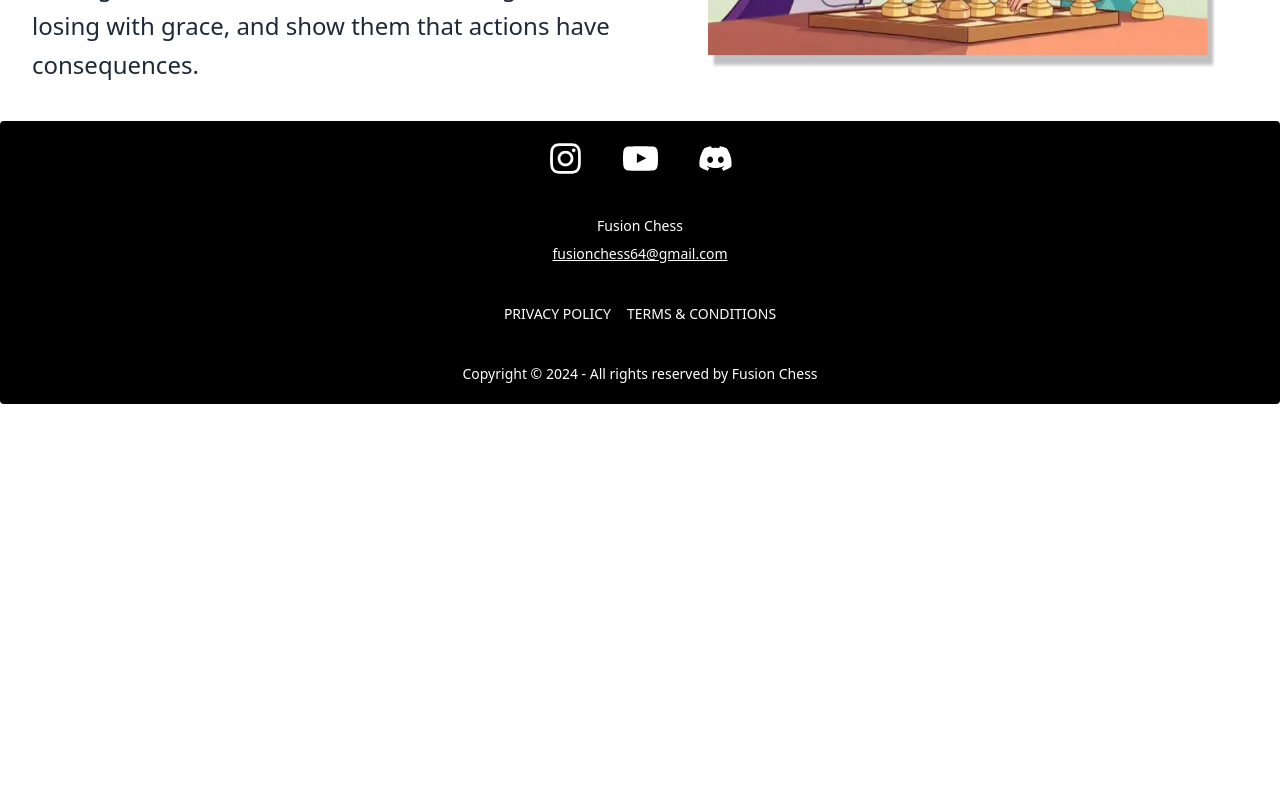
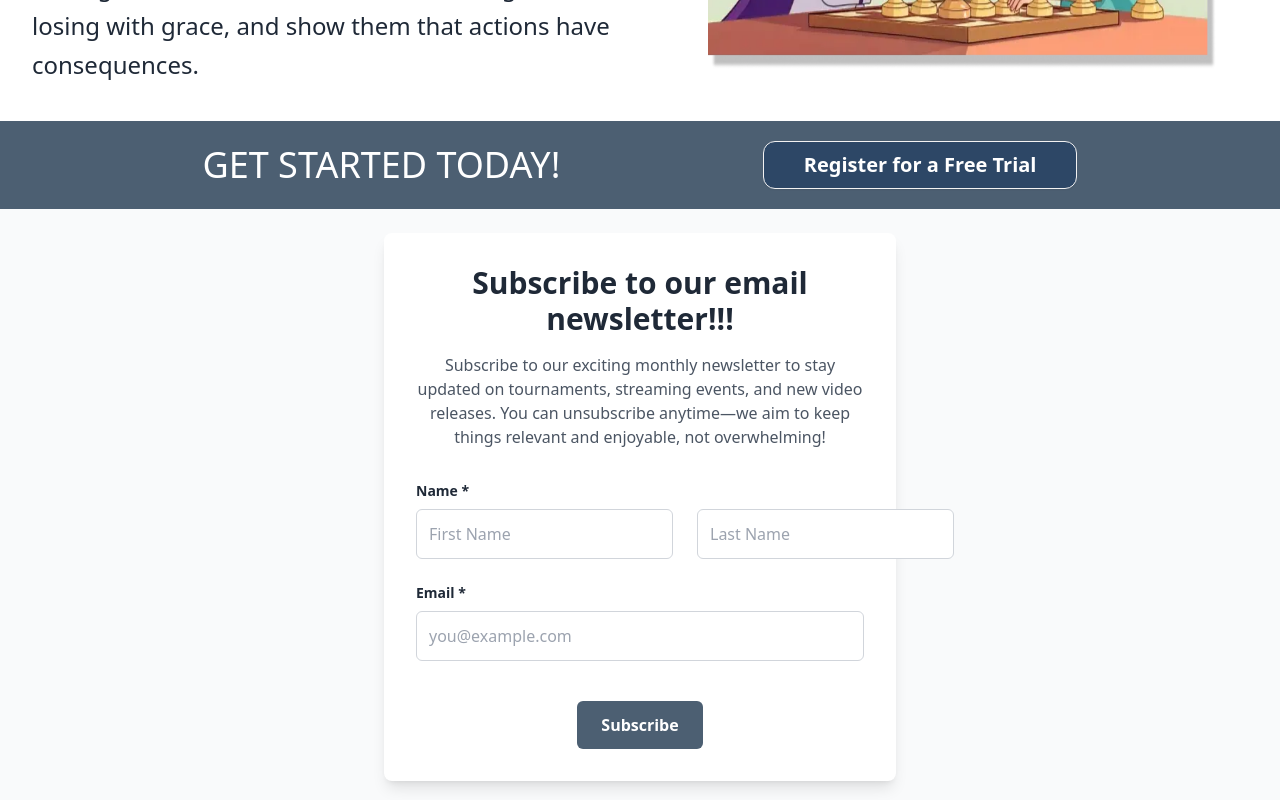
Before and after one commit to SahilAroraYT/Fusion-Chess, a React (Vite) app in the folder frontend/: page / in a window 1280 px wide. Shown: the part 1420-2220 px from the top of the page. Before the commit the page ends 1824 px from the top, so only its background shows below. Built offline with nearby package versions, Linux system fonts and the light colour scheme.

Commit message:
homepage design completed

```diff
--- a/frontend/src/App.tsx
+++ b/frontend/src/App.tsx
@@ -27,8 +27,8 @@ function App() {
       {/* Benefits of chess section */}
       <div className="flex w-full flex-col lg:flex-row justify-center items-start mt-16 lg:mt-0 -z-50"> {/* Adjust mt value based on your navbar height */}
 
-{/* First card (text) */}
-<div className="card rounded-box h-auto w-full lg:w-[750px] flex-grow flex flex-col items-start p-8 -z-50">
+        {/* First card (text) */}
+        <div className="card rounded-box h-auto w-full lg:w-[750px] flex-grow flex flex-col items-start p-8 -z-50">
           <h1 className="text-4xl font-bold mb-4">BENEFITS OF CHESS</h1>
           <p className="text-2xl leading-relaxed">
             Help your child develop strong listening skills. Strengthen their critical thinking as they learn to assess, combine, and apply knowledge through weekly assignments. Teach them how mindset and values impact their performance. Chess tournaments and competitions also build your child’s confidence, encourage creative problem-solving, teach them how to handle winning and losing with grace, and show them that actions have consequences.
@@ -43,6 +43,76 @@ function App() {
 
 
       </div>
+
+      {/* Get started today division */}
+      <div className="w-full h-auto p-5 gap-5 flex flex-col md:flex-row items-center justify-evenly bg-[#4C5F72]">
+        <p className="text-4xl text-white">GET STARTED TODAY!</p>
+        <button className="btn bg-[#2D4766] rounded-xl text-white text-xl px-10 cursor-pointer">
+          Register for a Free Trial
+        </button>
+      </div>
+
+      {/* Newsletter section */}
+      <section className="flex flex-col items-center justify-center p-6 bg-gray-50">
+      <div className="max-w-lg w-full bg-white p-8 rounded-lg shadow-lg">
+        <h2 className="text-3xl font-bold text-center mb-4">
+          Subscribe to our email newsletter!!!
+        </h2>
+        <p className="text-center mb-8 text-gray-600">
+          Subscribe to our exciting monthly newsletter to stay updated on
+          tournaments, streaming events, and new video releases. You can
+          unsubscribe anytime—we aim to keep things relevant and enjoyable, not
+          overwhelming!
+        </p>
+
+        <form className="space-y-6">
+          <div className="flex flex-col md:flex-row gap-6">
+            <div className="flex flex-col w-full">
+              <label htmlFor="first-name" className="text-sm font-semibold">
+                Name *
+              </label>
+              <input
+                type="text"
+                id="first-name"
+                name="first-name"
+                placeholder="First Name"
+                className="mt-2 p-3 border border-gray-300 rounded-md focus:outline-none focus:ring-2 focus:ring-indigo-500"
+              />
+            </div>
+            <div className="flex flex-col w-full">
+              <input
+                type="text"
+                id="last-name"
+                name="last-name"
+                placeholder="Last Name"
+                className="md:mt-7 p-3 border border-gray-300 rounded-md focus:outline-none focus:ring-2 focus:ring-indigo-500"
+              />
+            </div>
+          </div>
+
+          <div className="flex flex-col">
+            <label htmlFor="email" className="text-sm font-semibold">
+              Email *
+            </label>
+            <input
+              type="email"
+              id="email"
+              name="email"
+              className="mt-2 p-3 border border-gray-300 rounded-md focus:outline-none focus:ring-2 focus:ring-indigo-500"
+              placeholder="you@example.com"
+            />
+          </div>
+
+          <div className="text-center">
+            <button type="submit" className="mt-4 px-6 py-3 bg-[#4C5F72] text-white font-semibold rounded-md hover:bg-indigo-700 transition duration-200">
+              Subscribe
+            </button>
+          </div>
+        </form>
+      </div>
+    </section>
+
+
     </div>
   );
 }
```
